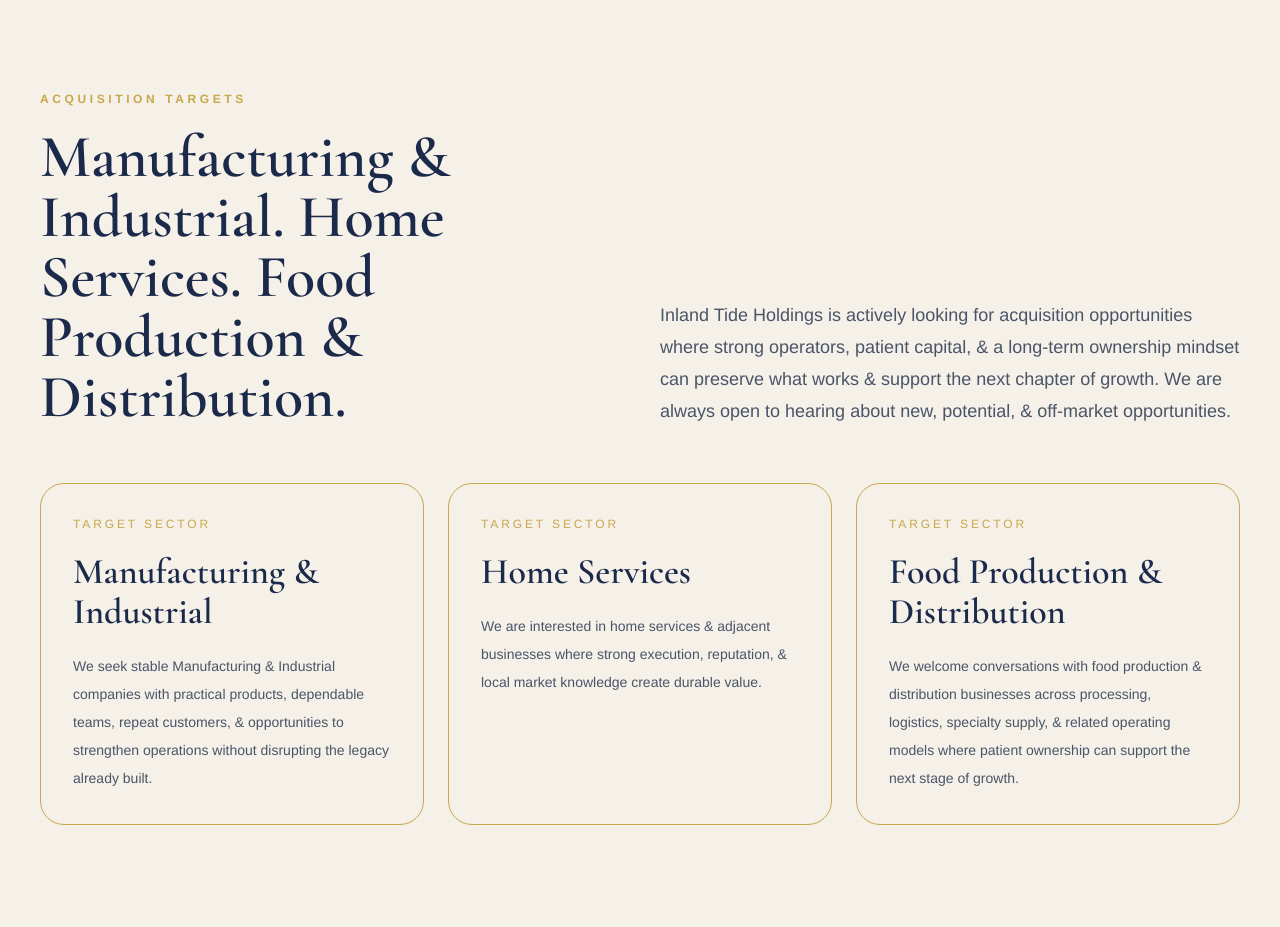
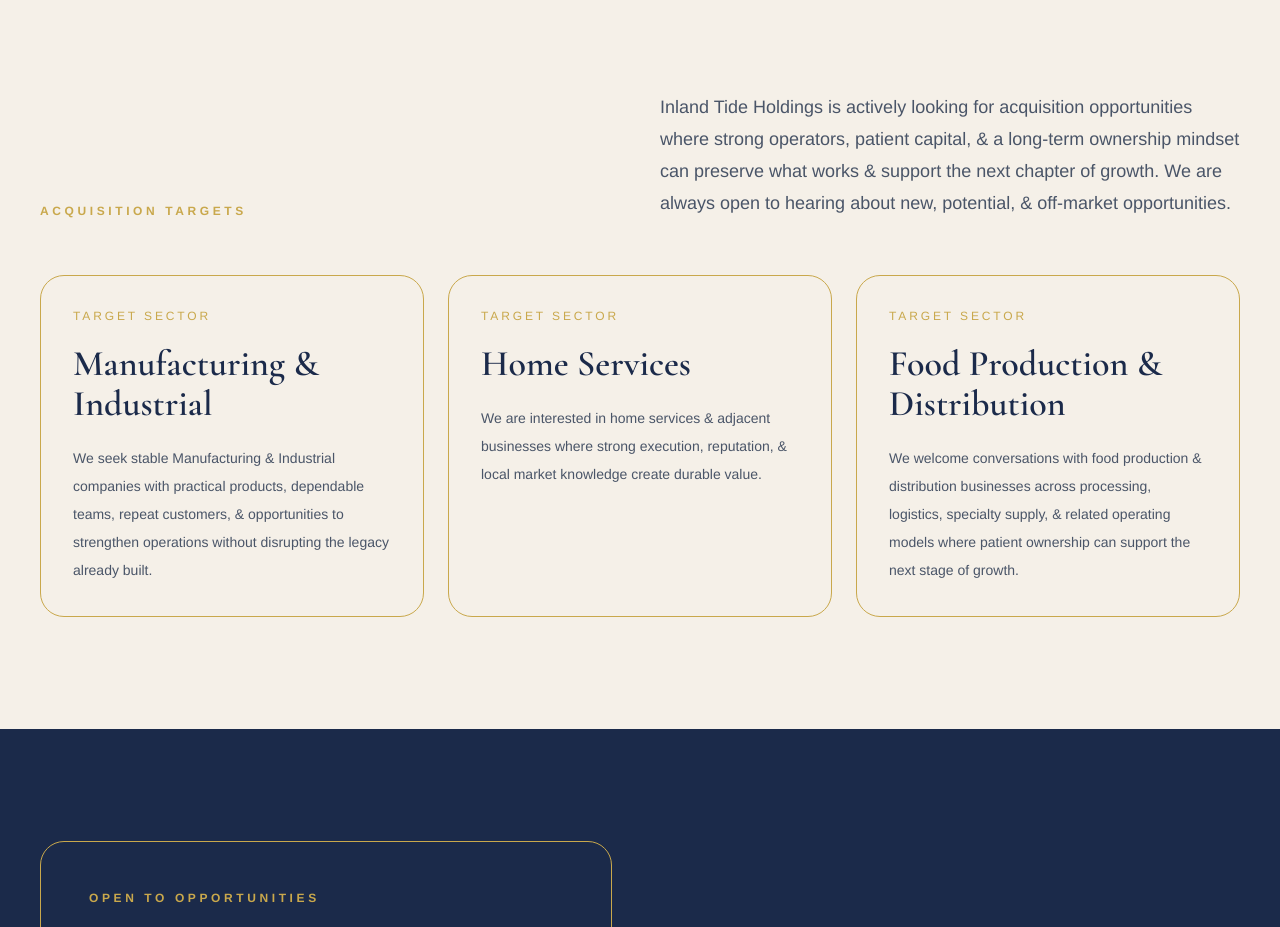
Before and after one commit to inlandtide/holdingcowebsite, a Next.js app: page / in a window 1280 px wide. Shown: the part 940-1867 px from the top of the page. Built offline with nearby package versions, Linux system fonts and the light colour scheme.

Commit message:
Remove acquisition targets headline

```diff
--- a/app/page.tsx
+++ b/app/page.tsx
@@ -73,9 +73,6 @@
           <div className="grid gap-10 lg:grid-cols-[1fr_1fr] lg:items-end">
             <div>
               <Eyebrow>Acquisition Targets</Eyebrow>
-              <h2 className="brand-display mt-5 text-5xl font-semibold leading-none md:text-6xl">
-                Manufacturing & Industrial. Home Services. Food Production & Distribution.
-              </h2>
             </div>
             <p className="text-lg leading-8 slate-text">
               Inland Tide Holdings is actively looking for acquisition opportunities where strong operators, patient capital, & a long-term ownership mindset can preserve what works & support the next chapter of growth. We are always open to hearing about new, potential, & off-market opportunities.
```
Also changed, not shown: 1 other file (tests, documents, lock files or other folders).
